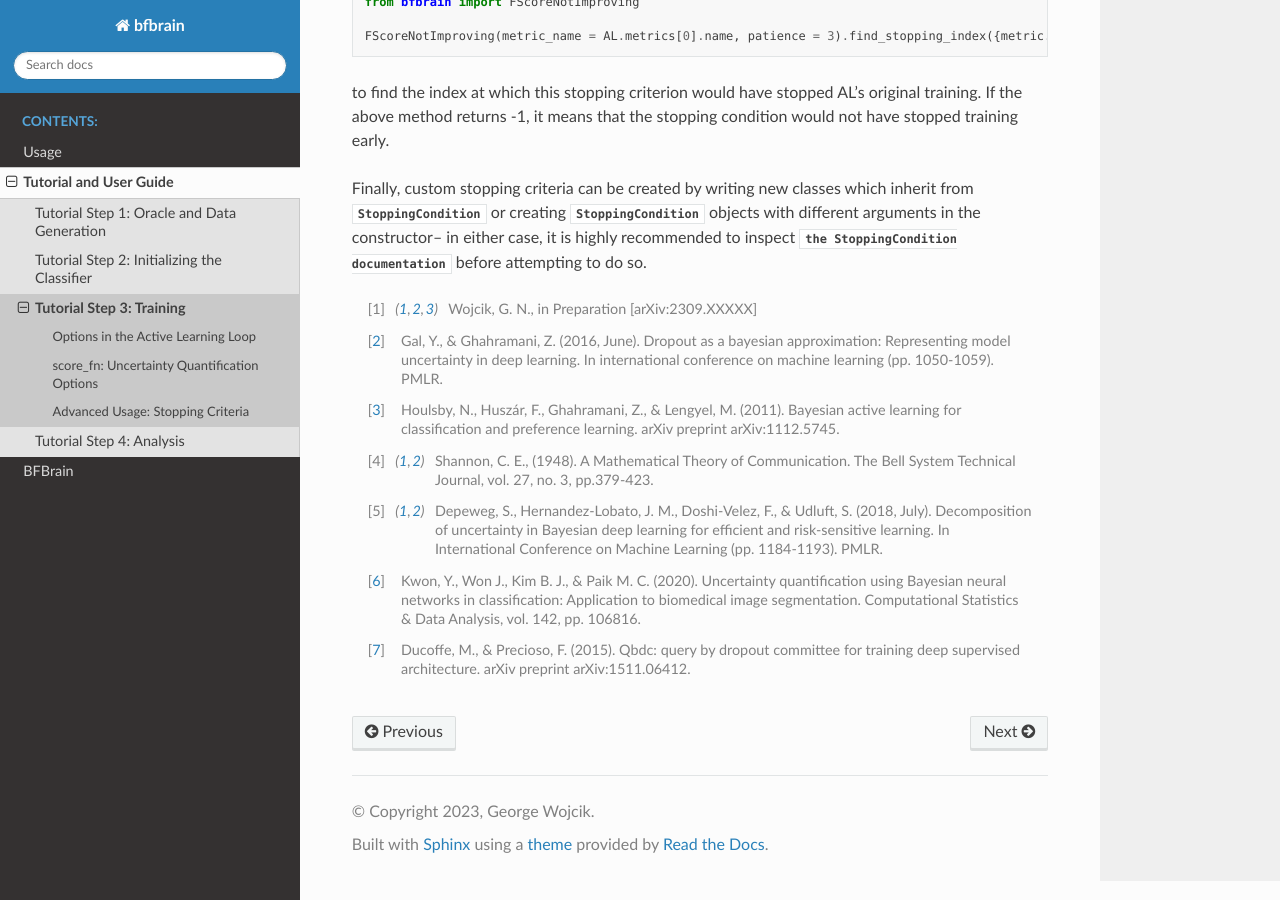
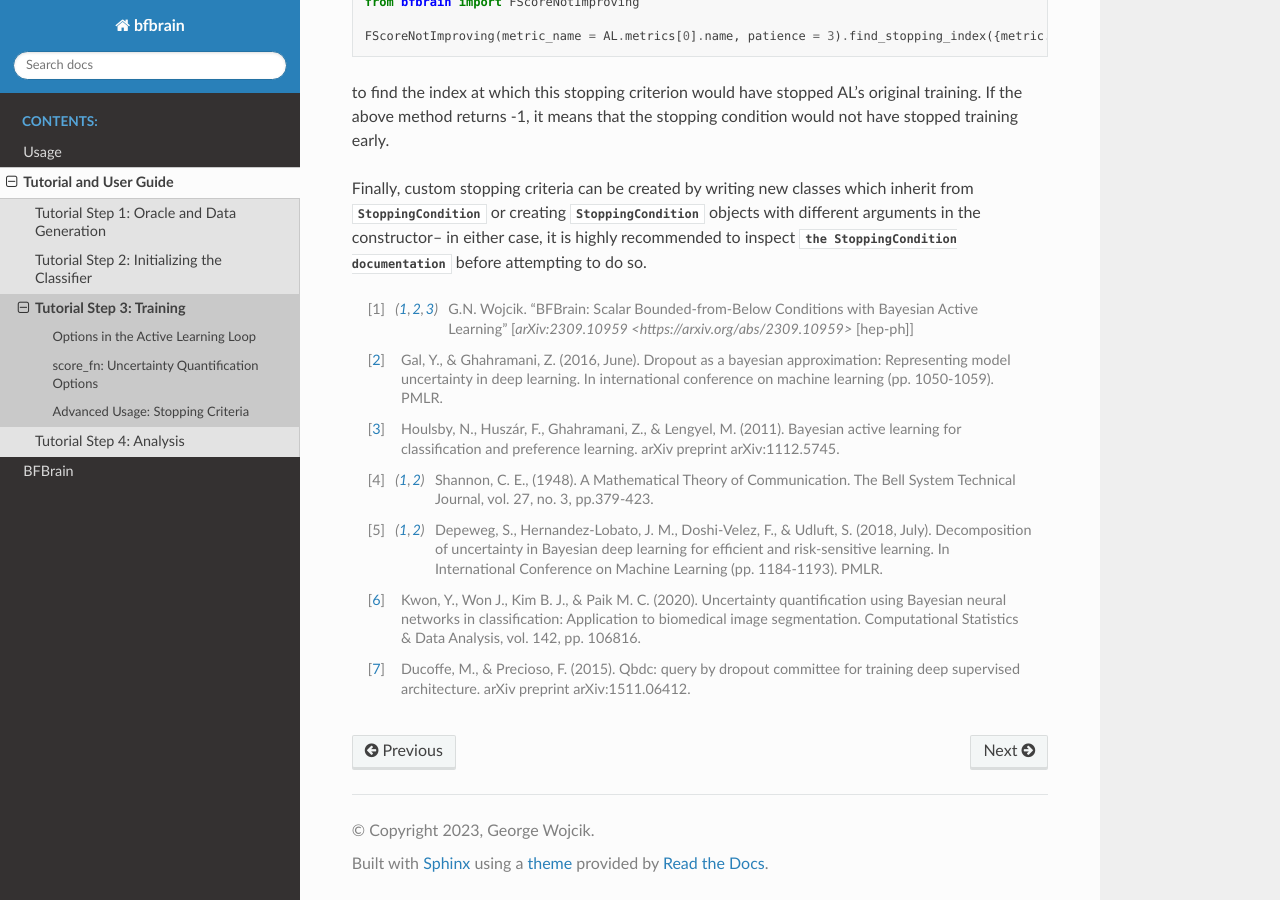
Before and after one commit to Gwojci03/BFBrain, a Sphinx documentation site: the page built from docs/source/training.rst, in a window 1280 px wide and 900 px high, scrolled down 6775 px. Built offline with Sphinx 7.4.7 and the Read the Docs theme 2.0.0, drawn with Linux system fonts in a browser that asks for light colours.

Commit message:
Update training.rst

```diff
--- a/docs/source/training.rst
+++ b/docs/source/training.rst
@@ -189,7 +189,7 @@
 Finally, custom stopping criteria can be created by writing new classes which inherit from :class:`StoppingCondition <bfbrain.AL_Metrics.StoppingCondition>` or creating :class:`StoppingCondition <bfbrain.AL_Metrics.StoppingCondition>`
 objects with different arguments in the constructor-- in either case, it is highly recommended to inspect :class:`the StoppingCondition documentation <bfbrain.AL_Metrics.StoppingCondition>` before attempting to do so.
 
-.. [1] Wojcik, G. N., in Preparation [arXiv:2309.XXXXX]
+.. [1] G.N. Wojcik. "BFBrain: Scalar Bounded-from-Below Conditions with Bayesian Active Learning" [`arXiv:2309.10959 <https://arxiv.org/abs/2309.10959>` [hep-ph]]
 
 .. [2] Gal, Y., & Ghahramani, Z. (2016, June). Dropout as a bayesian approximation: Representing model uncertainty in deep learning. In international conference on machine learning (pp. 1050-1059). PMLR.
 
```
